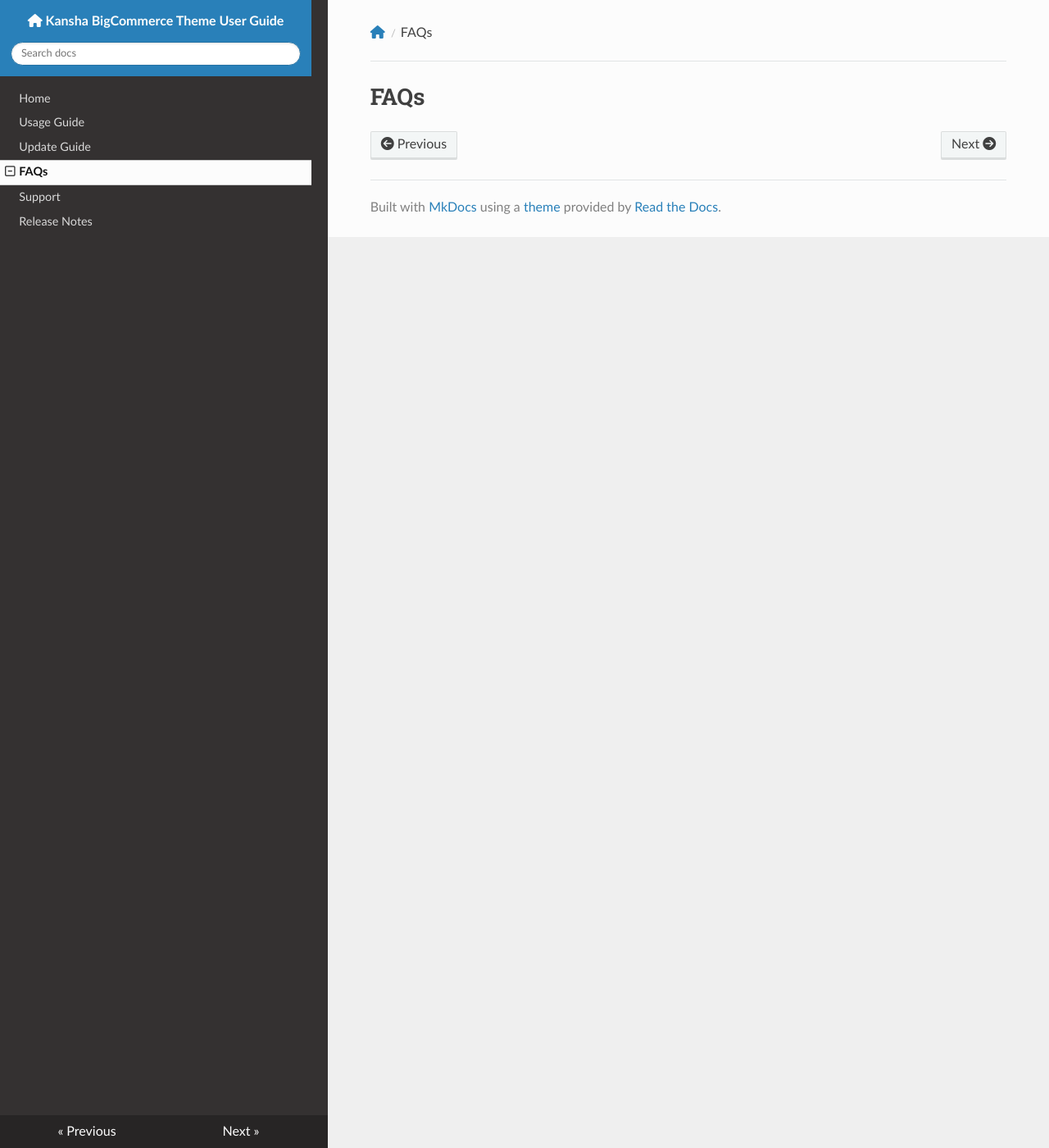
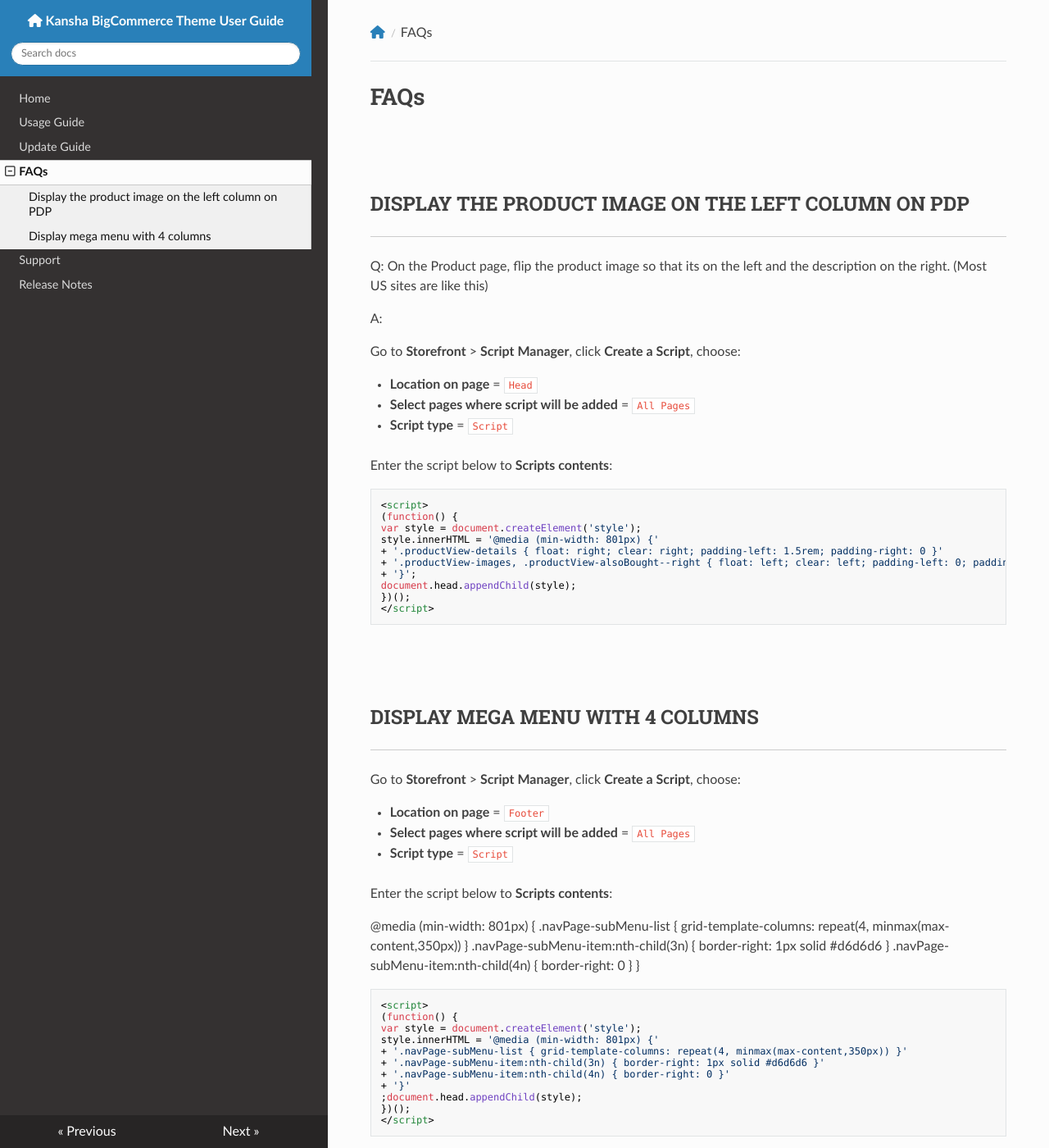
Before and after one commit to tvlgiao/bc-kansha-docs, an MkDocs documentation site: the page built from docs/faqs.md, in a window 1280 px wide and 1400 px high. Shown: the whole window at 82% size. Built offline with MkDocs 1.6.1, drawn with Linux system fonts in a browser that asks for light colours; nearby versions of some CDN libraries.

Commit message:
Update FAQs

````diff
--- a/docs/faqs.md
+++ b/docs/faqs.md
@@ -1 +1,59 @@
 # FAQs
+
+## Display the product image on the left column on PDP
+
+Q: On the Product page, flip the product image so that its on the left and the description on the right. (Most US sites are like this)
+
+A:
+
+Go to **Storefront** > **Script Manager**, click **Create a Script**, choose:
+
+- **Location on page** = `Head`
+- **Select pages where script will be added** = `All Pages`
+- **Script type** = `Script`
+
+Enter the script below to **Scripts contents**:
+
+
+```html
+<script>
+(function() {
+var style = document.createElement('style');
+style.innerHTML = '@media (min-width: 801px) {'
++ '.productView-details { float: right; clear: right; padding-left: 1.5rem; padding-right: 0 }'
++ '.productView-images, .productView-alsoBought--right { float: left; clear: left; padding-left: 0; padding-right: 1.5rem }'
++ '}';
+document.head.appendChild(style);
+})();
+</script>
+```
+
+## Display mega menu with 4 columns
+
+Go to **Storefront** > **Script Manager**, click **Create a Script**, choose:
+
+- **Location on page** = `Footer`
+- **Select pages where script will be added** = `All Pages`
+- **Script type** = `Script`
+
+Enter the script below to **Scripts contents**:
+
+@media (min-width: 801px) {
+    .navPage-subMenu-list { grid-template-columns: repeat(4, minmax(max-content,350px)) }
+    .navPage-subMenu-item:nth-child(3n) { border-right: 1px solid #d6d6d6 }
+    .navPage-subMenu-item:nth-child(4n) { border-right: 0 }
+}
+
+```html
+<script>
+(function() {
+var style = document.createElement('style');
+style.innerHTML = '@media (min-width: 801px) {'
++ '.navPage-subMenu-list { grid-template-columns: repeat(4, minmax(max-content,350px)) }'
++ '.navPage-subMenu-item:nth-child(3n) { border-right: 1px solid #d6d6d6 }'
++ '.navPage-subMenu-item:nth-child(4n) { border-right: 0 }'
++ '}'
+;document.head.appendChild(style);
+})();
+</script>
+```
````
